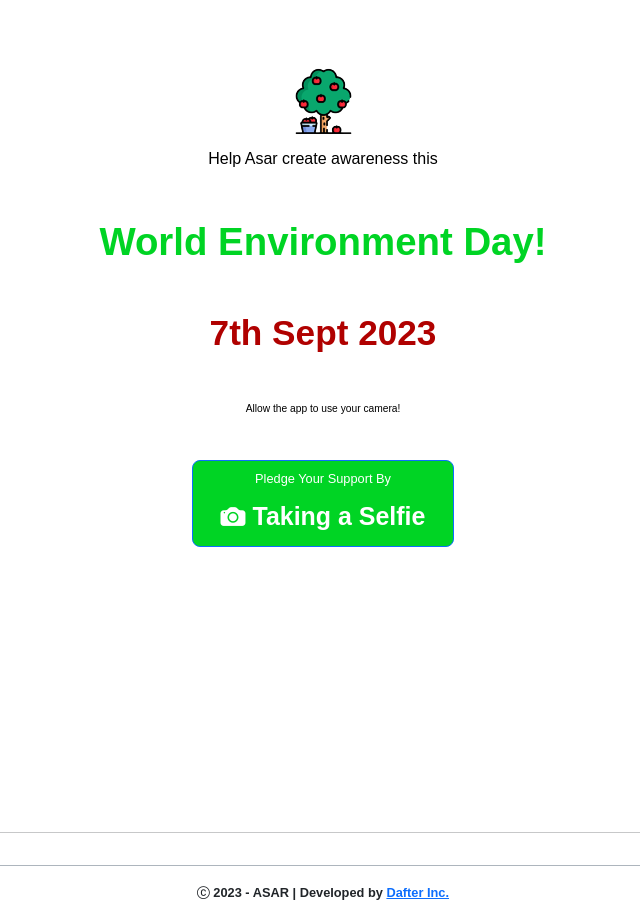
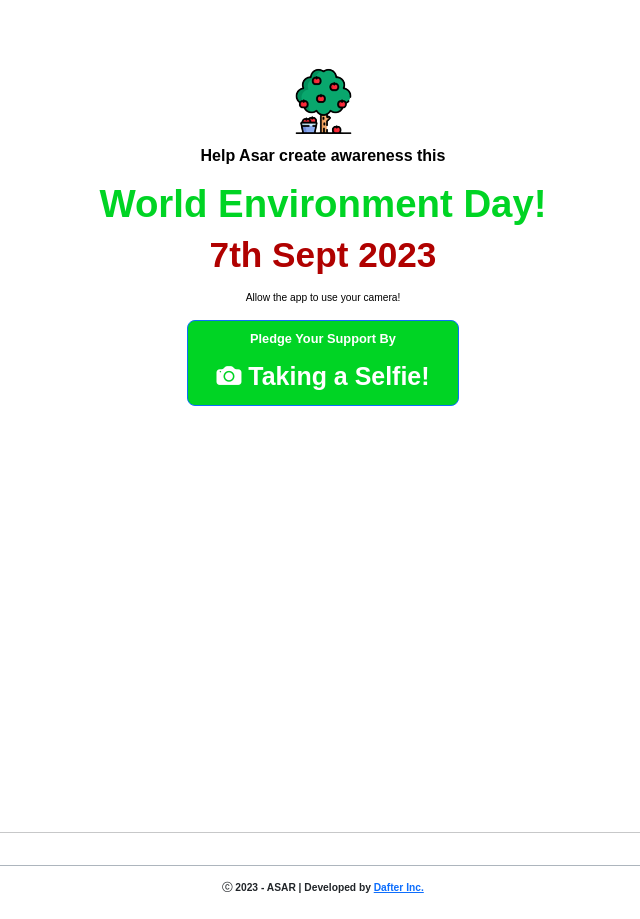
Before and after one commit to LoisaKitakaya/asar, a Flask app: page / in a window 1280 px wide. Shown: the whole page, without its empty margins (317-957 px from the left). After the commit the page ends 893 px from the top, so only its background shows below. Run offline with Flask 3, Linux system fonts and the light colour scheme.

Commit message:
UX Changes

```diff
--- a/static/css/app.css
+++ b/static/css/app.css
@@ -6,15 +6,14 @@ html {
 
 body {
   font-family: "Biryani", sans-serif;
-  font-weight: 300;
-  line-height: 1.65;
+  font-weight: 400;
+  line-height: 1.2;
 }
 
 p {
   font-size: 1em;
 }
 
-h1,
 h2,
 h3,
 h4,
@@ -27,9 +26,10 @@ h5 {
 h1,
 .text-size-h1 {
   font-family: "Biryani", sans-serif;
-  font-weight: 900;
+  font-weight: 800;
   margin-top: 0;
   font-size: 2.4rem;
+  line-height: 1.2em;
 }
 
 h2,
--- a/templates/base.html
+++ b/templates/base.html
@@ -66,7 +66,7 @@
       class="container-fluid pt-3 border-top border-dark-subtle"
     >
       <div class="d-flex justify-content-center align-items-center">
-        <p class="mx-1 fw-bold text-caption"><i class="bi bi-c-circle"></i> 2023 - ASAR | Developed by <a href="https://dafterinc.com">Dafter Inc.</a></p>
+        <p class="mx-1 fw-bold text-small"><i class="bi bi-c-circle"></i> 2023 - ASAR | Developed by <a href="https://dafterinc.com">Dafter Inc.</a></p>
       </div>
     </footer>
     <!-- footer -->
--- a/templates/index.html
+++ b/templates/index.html
@@ -17,20 +17,18 @@
     src="{{ url_for('static', filename='logo/asar-wed.png') }}"
     alt="World Envrionment Day Campaign by Asar"
   />
-  <p class="text-center mb-5 black"><strong>Help Asar create awareness this</strong></p>
-  <h1 class="text-center mb-5 color-vivid-malachite">World Environment Day!</h1>
-  <h2 class="text-center mb-5 color-red-door">7th Sept 2023</h2>
-  <p class="text-center mb-3 black text-small">Allow the app to use your camera!</p>
-
-  <br />
+  <p class="text-center black"><b>Help Asar create awareness this</b></p>
+  <h1 class="text-center color-vivid-malachite">World Environment Day!</h1>
+  <h2 class="text-center mb-3 color-red-door">7th Sept 2023</h2>
+  <p class="text-center black text-small">Allow the app to use your camera!</p>
   <div class="text-center">
     <a
      class="btn btn-primary btn-lg bg-vivid-malachite"
      href="{{ url_for('camera.selfie') }}"
      role="button">
      <div class="container-fluid">
-      <p class="text-center text-caption">Pledge Your Support By</p>
-      <h4 class="text-center"><i class="bi bi-camera-fill"></i> Taking a Selfie</h4>
+      <p class="text-center text-caption"><b>Pledge Your Support By</b></p>
+      <h4 class="text-center text-white"><i class="bi bi-camera-fill"></i> Taking a Selfie!</h4>
     </div>
    </a>
   </div>
```
